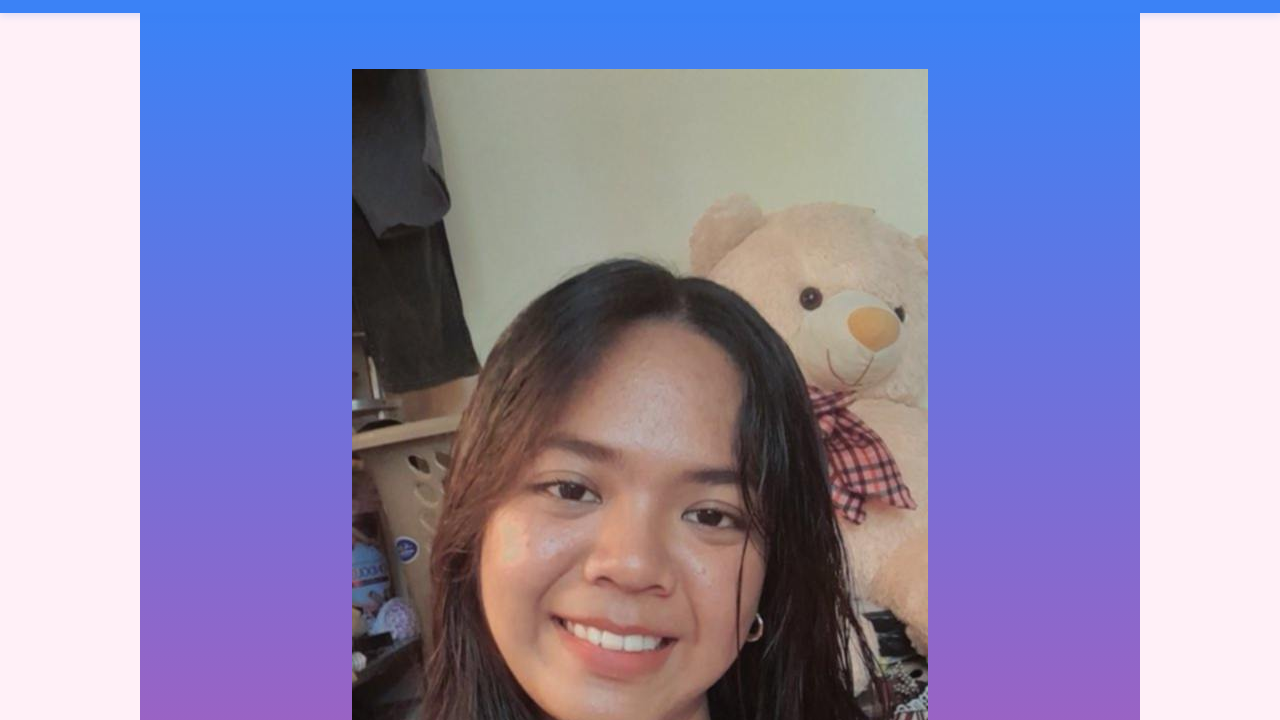
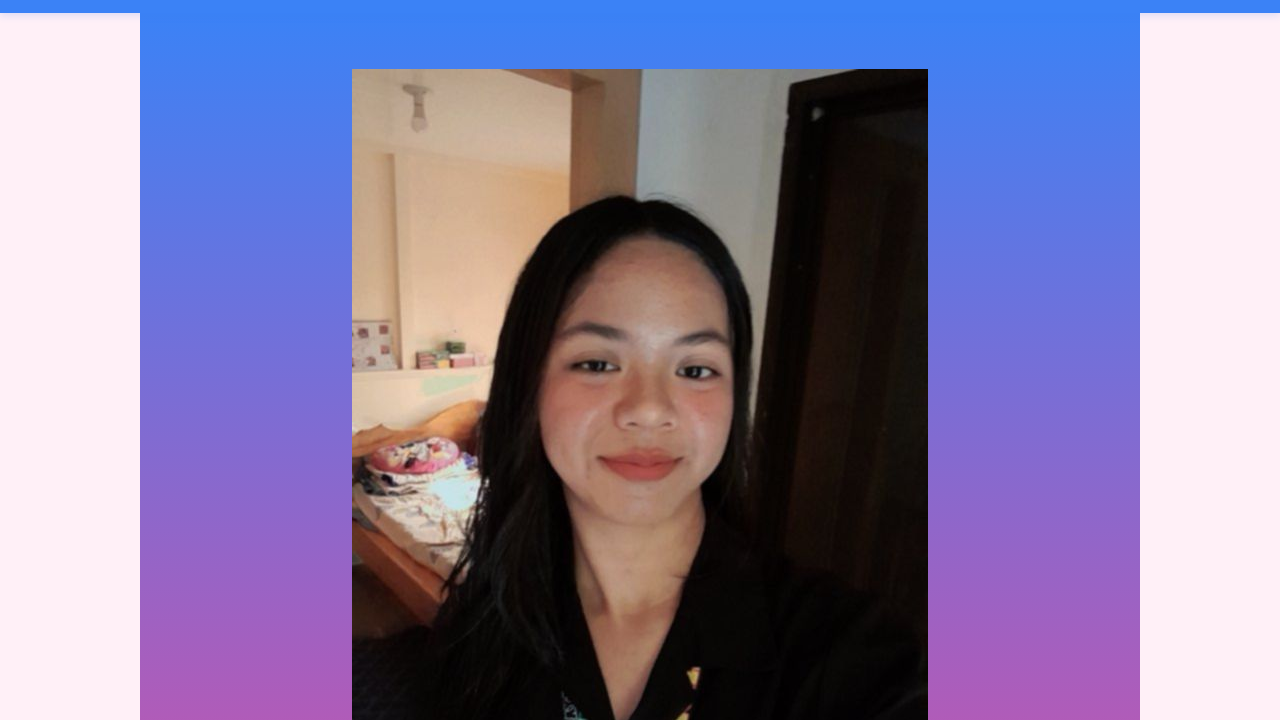
Before and after one commit to ALLP-palabay/The-Portfolio, a plain HTML site: page index.html in a window 1280 px wide. Shown: the part 80-800 px from the top of the page. Drawn offline with Linux system fonts and the light colour scheme; files whose address does not match are found by name.

Commit message:
Update image

```diff
--- a/index.html
+++ b/index.html
@@ -20,7 +20,7 @@ html lang="en">
      </header>
      <section id="home" class="hero">
          <div class="hero-content">
-             <img src="Project1.jpg" alt="Profile.jpg">
+             <img src="Profile.jpg" alt="Profile.jpg">
              <h2 id="student-name">Allyssa P. Palabay</h2>
              <p id="student-course">Bachelor of Science in Information Technology</p>
              <a href="#projects" class="btn">View My Work</a>
```
